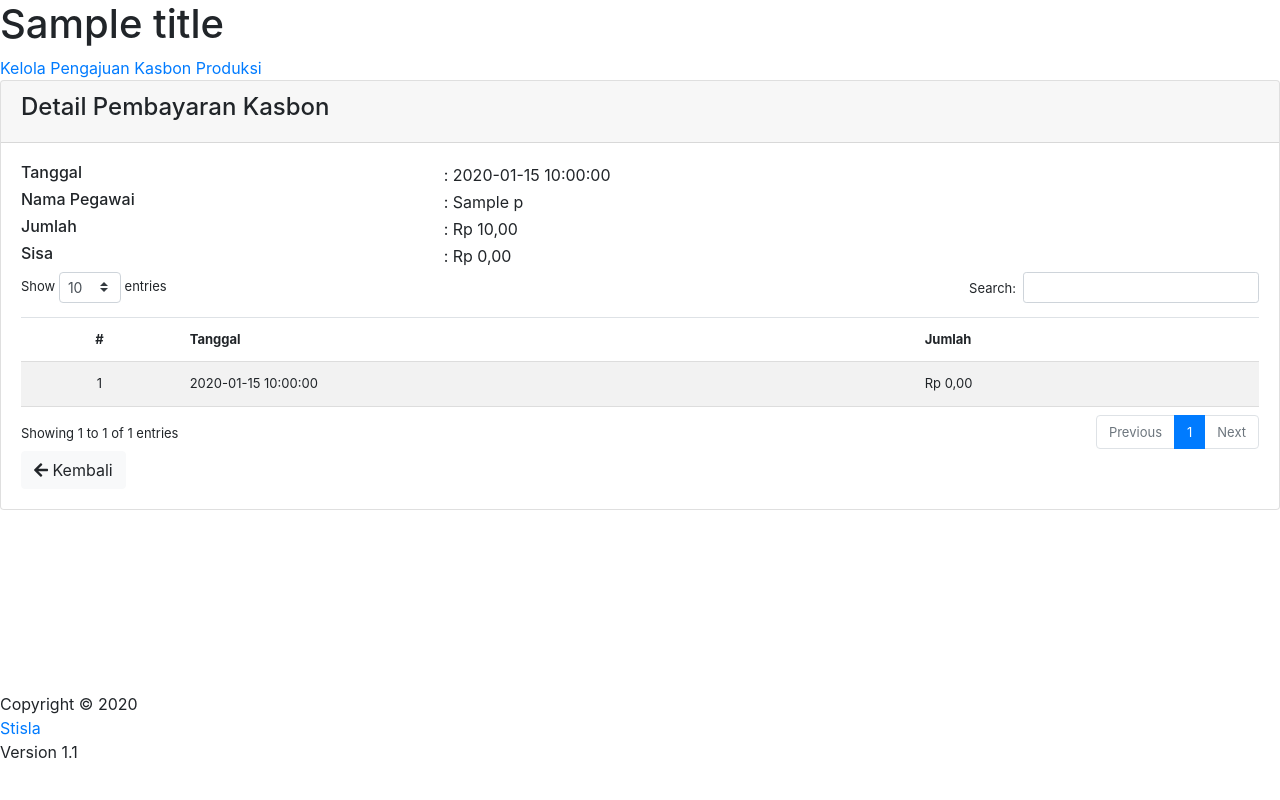
After one commit to conelo03/kojo-cloth, a PHP site: template application/views/pengajuan_kasbon/detail.php in a window 1280 px wide. The commit adds this page. Run offline with PHP 8.4, Linux system fonts and the light colour scheme; the template is opened without the code that fills it: most values are stand-ins (such as "Sample title", 1, 10 or a date in 2020); data that the repository does not hold is empty; some libraries are stand-ins or nearby versions.

Commit message:
batas order & detail kasbon

```diff
--- a/application/config/routes.php
+++ b/application/config/routes.php
@@ -219,6 +219,7 @@ $route['hapus-pengajuan-kasbon/(:any)']    	= 'Pengajuan_kasbon/hapus/$1';
 $route['posting-pengajuan-kasbon/(:any)']    	= 'Pengajuan_kasbon/posting/$1';
 $route['approve-pengajuan-kasbon/(:any)']    	= 'Pengajuan_kasbon/approve/$1';
 $route['bayar-pengajuan-kasbon/(:any)']    	= 'Pengajuan_kasbon/bayar/$1';
+$route['detail-pengajuan-kasbon/(:any)']    	= 'Pengajuan_kasbon/detail/$1';
 
 $route['detail-pengajuan-hpp/(:any)'] 				    = 'Pengajuan_hpp/detail/$1';
 $route['tambah-detail-pengajuan-hpp/(:any)'] 	        = 'Pengajuan_hpp/tambah_detail/$1';
--- a/application/views/pengajuan_kasbon/data.php
+++ b/application/views/pengajuan_kasbon/data.php
@@ -33,7 +33,7 @@
                       <th>Sisa</th>
                       <th>Pegawai</th>
                       <th>Status</th>
-                      <th class="text-center" style="width: 330px;">Aksi</th>
+                      <th class="text-center" style="width: 350px;">Aksi</th>
                     </tr>
                   </thead>
                   <tbody>
@@ -60,6 +60,7 @@
                         ?>
                       </td>
                       <td class="text-center">
+                        <a href="<?= base_url('detail-pengajuan-kasbon/'.$u['id_pengajuan_kasbon']) ?>" class="btn btn-light"><i class="fa fa-list"></i> Detail</a>
                         <?php if($u['status'] == 0): ?>
                           <?php if(is_owner() || is_admin()): ?>
                             <button class="btn btn-success" data-confirm="Anda yakin ingin menyetujui Pengajuan Kasbon?|Data yang sudah disetujui tidak akan bisa dibatalkan." data-confirm-yes="document.location.href='<?= base_url('approve-pengajuan-kasbon/'.$u['id_pengajuan_kasbon']); ?>';"><i class="fa fa-check"></i> Approve</button>
--- /dev/null
+++ b/application/views/pengajuan_kasbon/detail.php
@@ -0,0 +1,62 @@
+<?php $this->load->view('template/header');?>
+<?php $this->load->view('template/sidebar');?>
+<!-- Main Content -->
+<div class="main-content">
+  <section class="section">
+    <div class="section-header">
+      <h1><?= $title?></h1>
+      <div class="section-header-breadcrumb">
+        <div class="breadcrumb-item active"><a href="#">Kelola Pengajuan Kasbon Produksi</a></div>
+      </div>
+    </div>
+
+    <div class="section-body">
+      <div class="row">
+        <div class="col-12">
+          <div class="card">
+            <div class="card-header">
+              <h4>Detail Pembayaran Kasbon</h4>
+            </div>
+            <div class="card-body">
+              <div class="row">
+                <div class="col-4"><h6>Tanggal</h6></div>
+                <div class="col-8">: <?= $p['tanggal']; ?></div>
+                <div class="col-4"><h6>Nama Pegawai</h6></div>
+                <div class="col-8">: <?= $p['nama']; ?></div>
+                <div class="col-4"><h6>Jumlah</h6></div>
+                <div class="col-8">: <?= 'Rp '.number_format($p['jumlah'], 2, ',', '.'); ?></div>
+                <div class="col-4"><h6>Sisa</h6></div>
+                <div class="col-8">: <?= 'Rp '.number_format($p['sisa'], 2, ',', '.'); ?></div>
+              </div>
+              <div class="table-responsive">
+                <table class="table table-striped" id="datatables-user">
+                  <thead>
+                    <tr>
+                      <th class="text-center">#</th>
+                      <th>Tanggal</th>
+                      <th>Jumlah</th>
+                    </tr>
+                  </thead>
+                  <tbody>
+                    <?php
+                    $no = 1;
+                    foreach($pengajuan_kasbon as $u):?>
+                    <tr>
+                      <td class="text-center"><?= $no++;?></td>
+                      <td><?= $u['created_at'];?></td>
+                      <td>Rp <?= number_format($u['kasbon'], '2',',','.' );?></td>
+                    </tr>
+                    <?php endforeach;?>
+                  </tbody>
+                </table>
+              </div>
+              <a href="<?= base_url('pengajuan-kasbon') ?>" class="btn btn-light"><i class="fa fa-arrow-left"></i> Kembali</a>
+            </div>
+          </div>
+        </div>
+      </div>
+    </div>
+  </section>
+</div>
+
+<?php $this->load->view('template/footer');?>
--- a/application/views/template/footer.php
+++ b/application/views/template/footer.php
@@ -395,6 +395,14 @@
           position: 'topCenter', // bottomRight, bottomLeft, topRight, topLeft, topCenter, bottomCenter
       });
     </script>
+  <?php elseif($this->session->flashdata('msg')=='batas-order'):?>
+    <script type="text/javascript">
+      iziToast.error({
+          title: 'Gagal!',
+          message: 'Jumlah melebihi batas Order!',
+          position: 'topCenter', // bottomRight, bottomLeft, topRight, topLeft, topCenter, bottomCenter
+      });
+    </script>
   <?php elseif($this->session->flashdata('msg')=='edit'):?>
     <script type="text/javascript">
       iziToast.info({
```
Also changed, not shown: application/controllers/Order.php (+120 -0 lines), application/controllers/Pengajuan_kasbon.php (+9 -5 lines), application/models/M_pengajuan_kasbon.php (+6 -1 lines).
